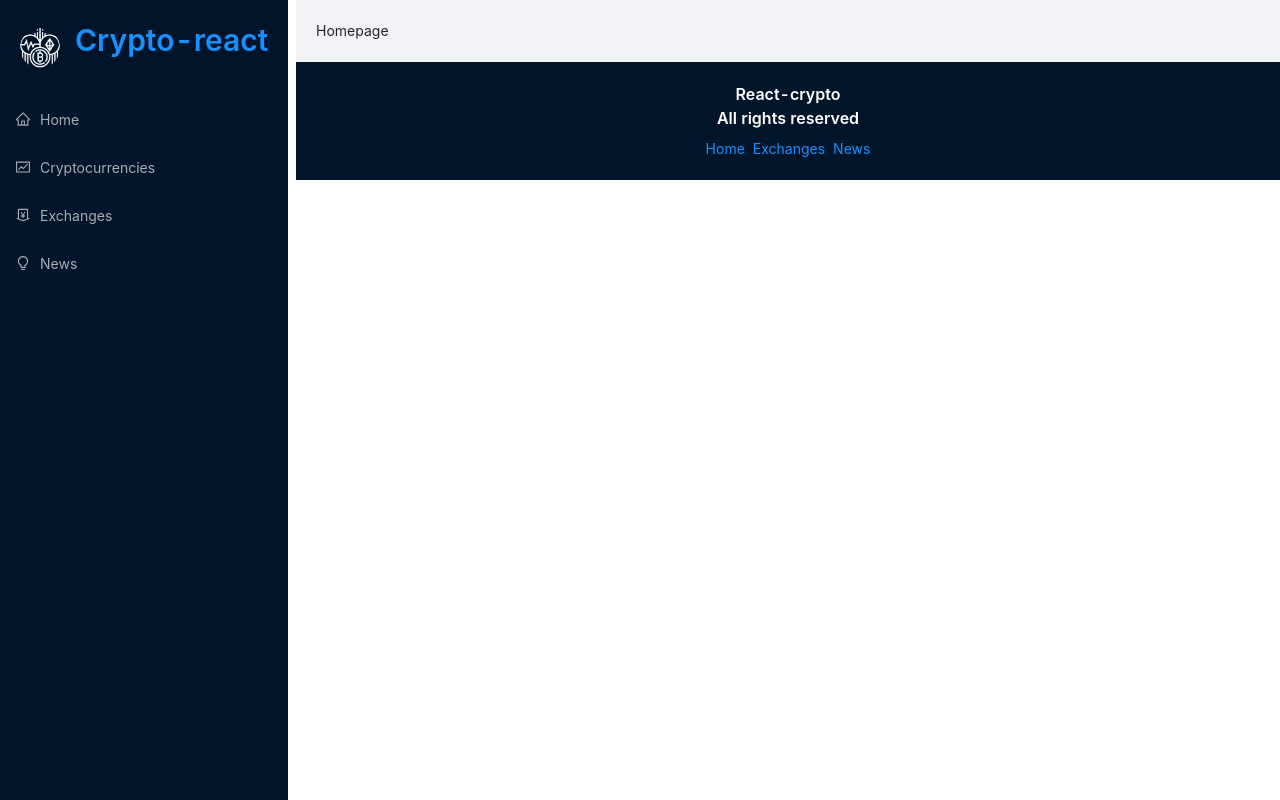
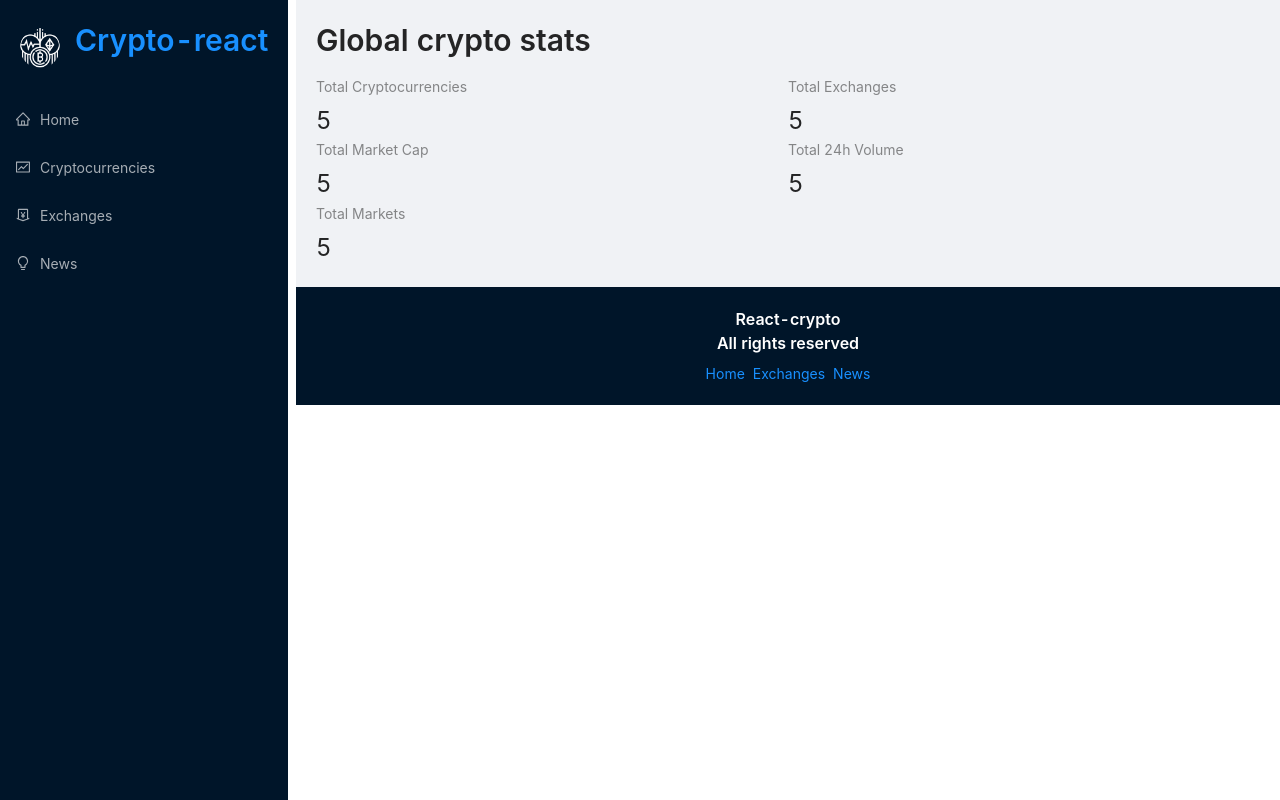
Before and after one commit to konivan/Crypto-react, a React (Create React App) app: page / in a window 1280 px wide. Built offline with nearby package versions, Linux system fonts and the light colour scheme.

Commit message:
homepaghe

```diff
--- a/src/components/Homepage.jsx
+++ b/src/components/Homepage.jsx
@@ -1,10 +1,22 @@
 import React from 'react';
+import millify from 'millify';
+import { Typography, Row, Col, Statistic } from 'antd';
+import { Link } from 'react-router-dom';
+
+const { Title } = Typography;
 
 const Homepage = () => {
   return (
-    <div>
-      Homepage
-    </div>
+    <>
+      <Title level={2} className="heading">Global crypto stats</Title>
+      <Row>
+        <Col span={12}><Statistic title="Total Cryptocurrencies" value="5"/></Col>
+        <Col span={12}><Statistic title="Total Exchanges" value="5"/></Col>
+        <Col span={12}><Statistic title="Total Market Cap" value="5"/></Col>
+        <Col span={12}><Statistic title="Total 24h Volume" value="5"/></Col>
+        <Col span={12}><Statistic title="Total Markets" value="5"/></Col>
+      </Row>
+    </>
   );
 };
 
```
